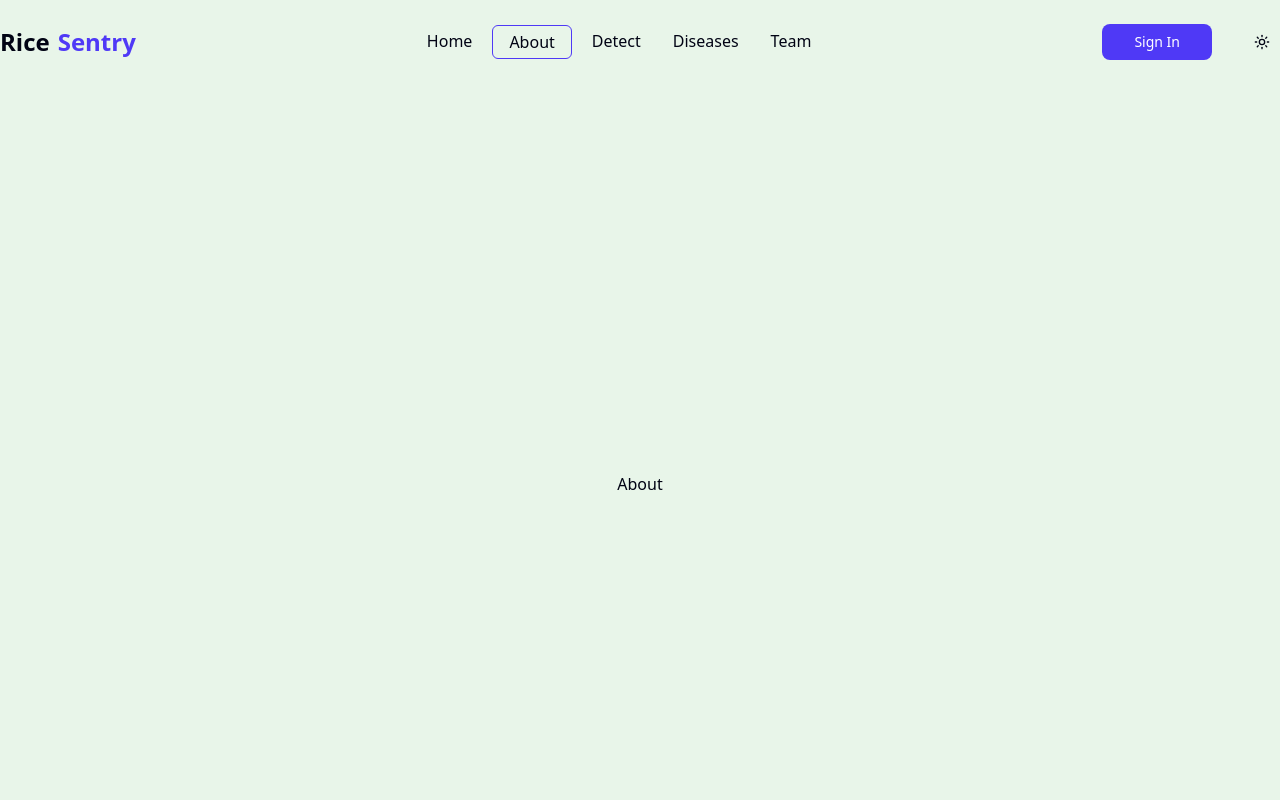
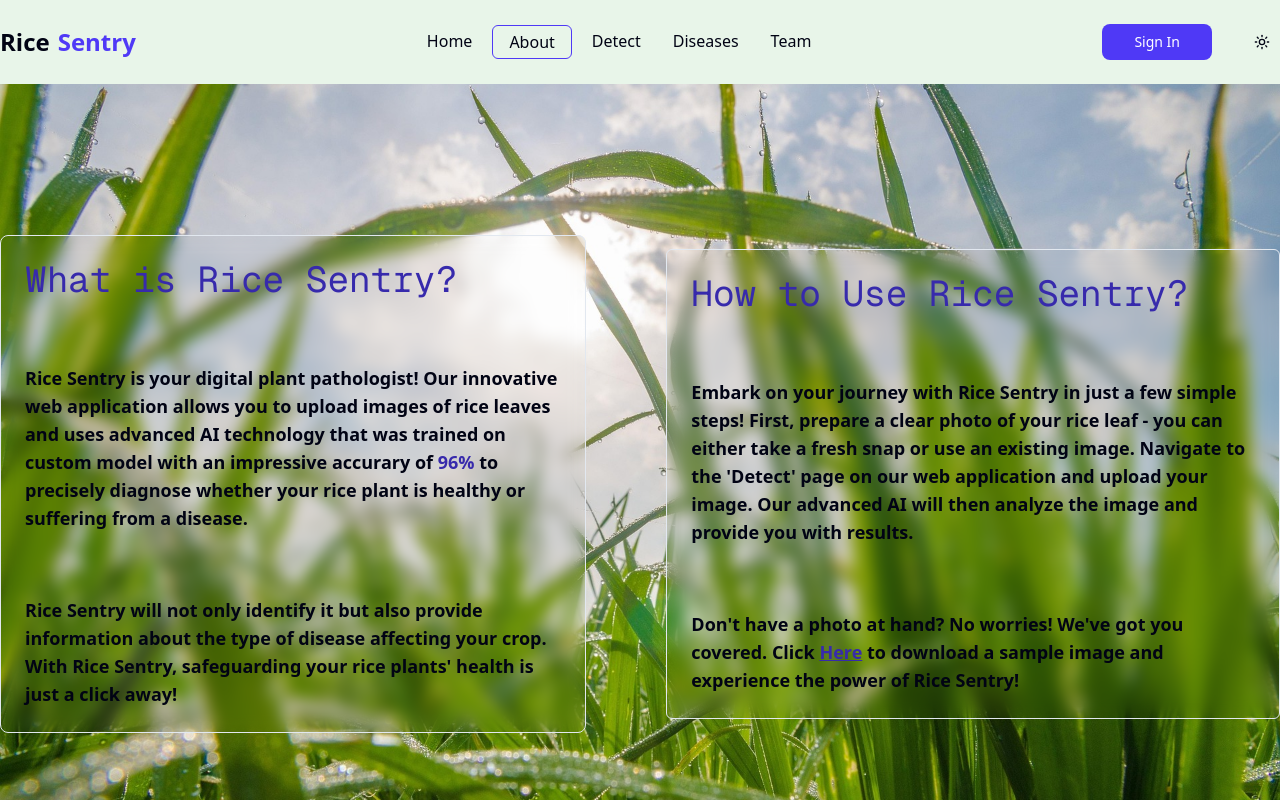
Before and after one commit to cpe-coder/rice_sentry, a Next.js app: page /about in a window 1280 px wide. Shown: the top 800 px of the page. Built offline with nearby package versions, Linux system fonts and the light colour scheme.

Commit message:
chore: udpate about

```diff
--- a/src/app/(pages)/about/page.tsx
+++ b/src/app/(pages)/about/page.tsx
@@ -1,7 +1,54 @@
+import Link from "next/link";
+
 export default function About() {
 	return (
-		<div className="flex items-center justify-center h-screen w-full">
-			About
+		<div className="flex bg-[url('/rice-background2.jpg')] bg-bottom bg-no-repeat bg-cover max-w-[2080px] items-center back justify-center h-screen w-full">
+			<div className=" h-screen w-full relative"></div>
+			<div className="flex absolute max-w-[1280px] w-full justify-between items-center gap-20 mx-auto">
+				<div className="flex flex-col text-wrap gap-16 backdrop-blur-sm rounded-md p-6 border">
+					<h1 className="text-4xl font-mono font-bolder text-indigo-800">
+						What is Rice Sentry?
+					</h1>
+					<p className="font-semibold text-lg text-wrap">
+						Rice Sentry is your digital plant pathologist! Our innovative web
+						application allows you to upload images of rice leaves and uses
+						advanced AI technology that was trained on custom model with an
+						impressive accurary of{" "}
+						<span className="text-indigo-800 font-bold">96%</span> to precisely
+						diagnose whether your rice plant is healthy or suffering from a
+						disease.
+					</p>
+					<p className="font-semibold text-lg text-wrap">
+						Rice Sentry will not only identify it but also provide information
+						about the type of disease affecting your crop. With Rice Sentry,
+						safeguarding your rice plants&apos; health is just a click away!
+					</p>
+				</div>
+				<div className="flex flex-col text-wrap gap-16 backdrop-blur-sm rounded-sm border p-6">
+					<h1 className="text-4xl font-mono font-bolder text-indigo-800">
+						How to Use Rice Sentry?
+					</h1>
+					<p className="font-semibold text-lg text-wrap">
+						Embark on your journey with Rice Sentry in just a few simple steps!
+						First, prepare a clear photo of your rice leaf - you can either take
+						a fresh snap or use an existing image. Navigate to the
+						&apos;Detect&apos; page on our web application and upload your
+						image. Our advanced AI will then analyze the image and provide you
+						with results.
+					</p>
+					<p className="font-semibold text-lg text-wrap">
+						Don&apos;t have a photo at hand? No worries! We&apos;ve got you
+						covered. Click{" "}
+						<Link
+							className="underline text-indigo-800 font-bold"
+							href="/disease"
+						>
+							Here
+						</Link>{" "}
+						to download a sample image and experience the power of Rice Sentry!
+					</p>
+				</div>
+			</div>
 		</div>
 	);
 }
--- a/src/app/page.tsx
+++ b/src/app/page.tsx
@@ -12,13 +12,11 @@ export default function Home() {
 					<span className="font-extrabold underline p-2">RICE SENTRY</span>
 				</h3>
 				<div className="flex items-center gap-2">
-					<h1 className="text-7xl font-mono font-medium">Rice Disease</h1>
+					<h1 className="text-7xl font-mono font-bold">Rice Disease</h1>
 					<Image src={Rice} alt="rice logo" className="rotate-[30deg] w-24" />
 				</div>
-				<h1 className="text-7xl font-mono font-medium mb-10">
-					Detection System
-				</h1>
-				<p className="text-wrap max-w-[800px] font-semibold">
+				<h1 className="text-7xl font-mono font-bold mb-10">Detection System</h1>
+				<p className="text-wrap max-w-[800px] font-semibold text-base">
 					Having problems with rice disease but don&apos;t know what disease it
 					is? Don&apos;t worry, Rice Sentry got you covered with its Rice
 					Disease Detection to help you maintain your rice healty to keep your
```
Also changed, not shown: public/rice-background2.jpg (added).
